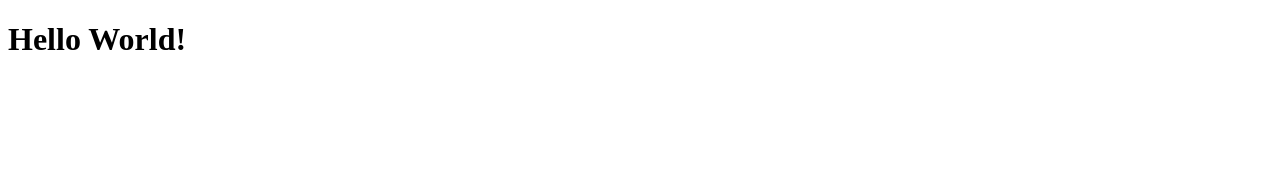
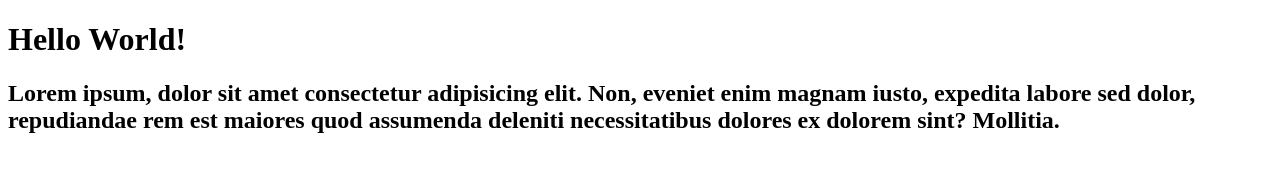
Before and after one commit to AntonioGuilhermeDev/curso-git, a plain HTML site: page index.html in a window 1280 px wide. Drawn offline with Linux system fonts and the light colour scheme.

Commit message:
10º commit - Adicionado h2 com Lorem

```diff
--- a/index.html
+++ b/index.html
@@ -7,5 +7,7 @@
 </head>
 <body>
     <h1>Hello World!</h1>
+
+    <h2>Lorem ipsum, dolor sit amet consectetur adipisicing elit. Non, eveniet enim magnam iusto, expedita labore sed dolor, repudiandae rem est maiores quod assumenda deleniti necessitatibus dolores ex dolorem sint? Mollitia.</h2>
 </body>
 </html>
```
